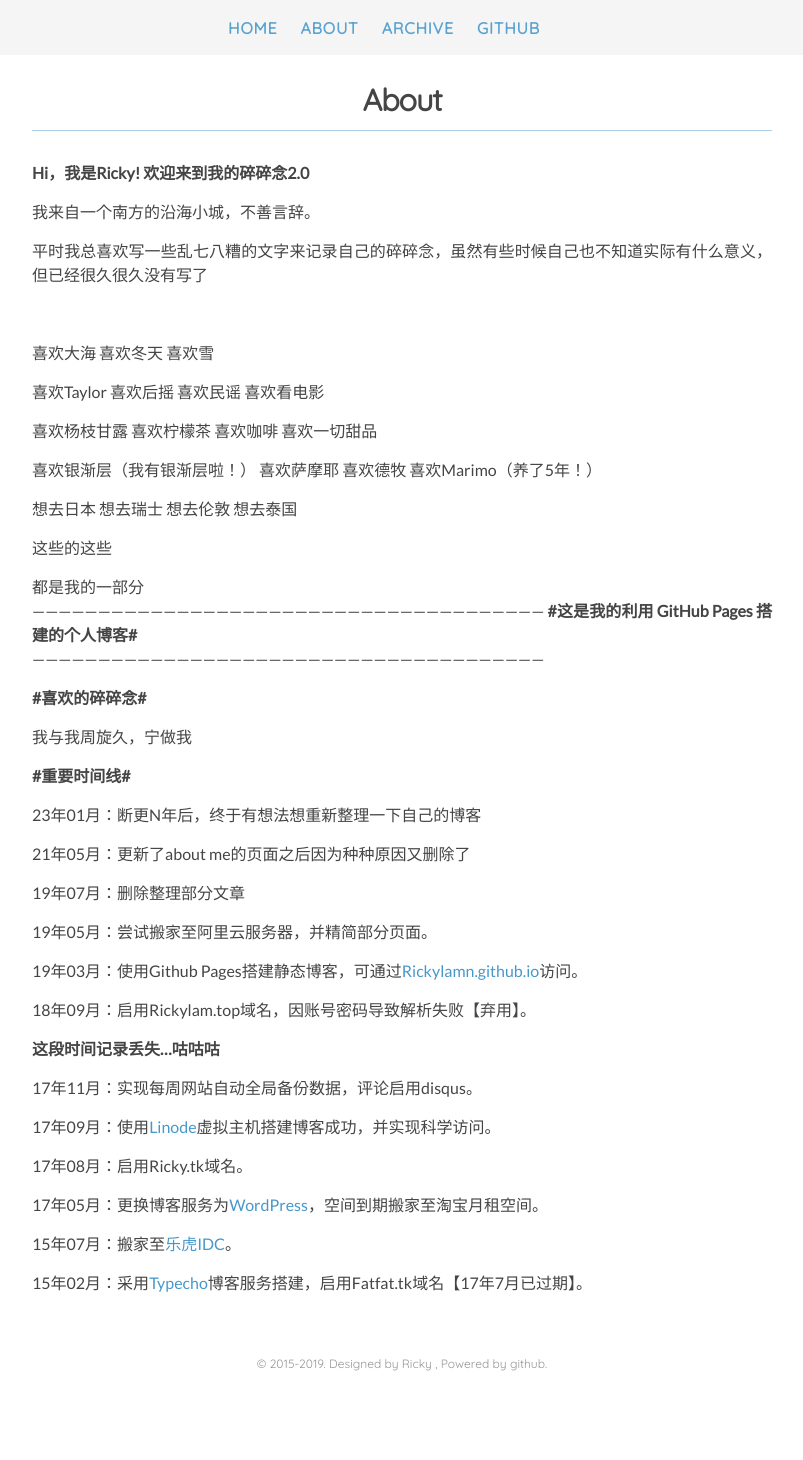
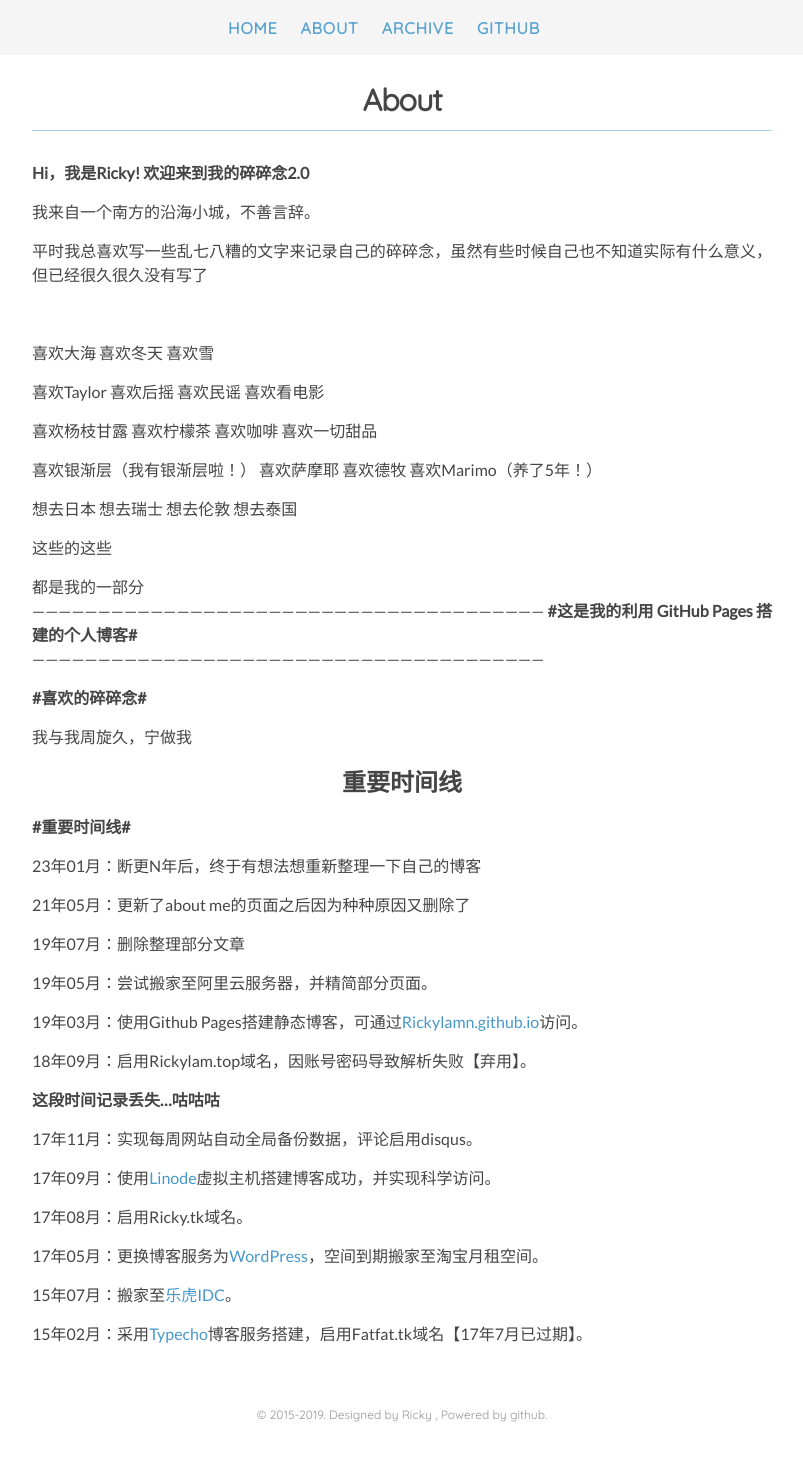
Before and after one commit to Rickylamn/Rickylamn.github.io, a Jekyll site: the page built from about.md, in a window 1280 px wide. Shown: the whole page, without its empty margins (238-1041 px from the left). Built offline with Jekyll 4.4.1, drawn with Linux system fonts in a browser that asks for light colours; nearby versions of some CDN libraries; before the commit the page ends 1409 px from its top, so only the background shows below that.

Commit message:
Update about.md

```diff
--- a/about.md
+++ b/about.md
@@ -34,6 +34,7 @@ permalink: /about/
 
 我与我周旋久，宁做我
 
+<h2 id="toc_2" class="h16"><span class="span_for_h">重要时间线</span></h2>
 **#重要时间线#**
 
 23年01月：断更N年后，终于有想法想重新整理一下自己的博客
```
